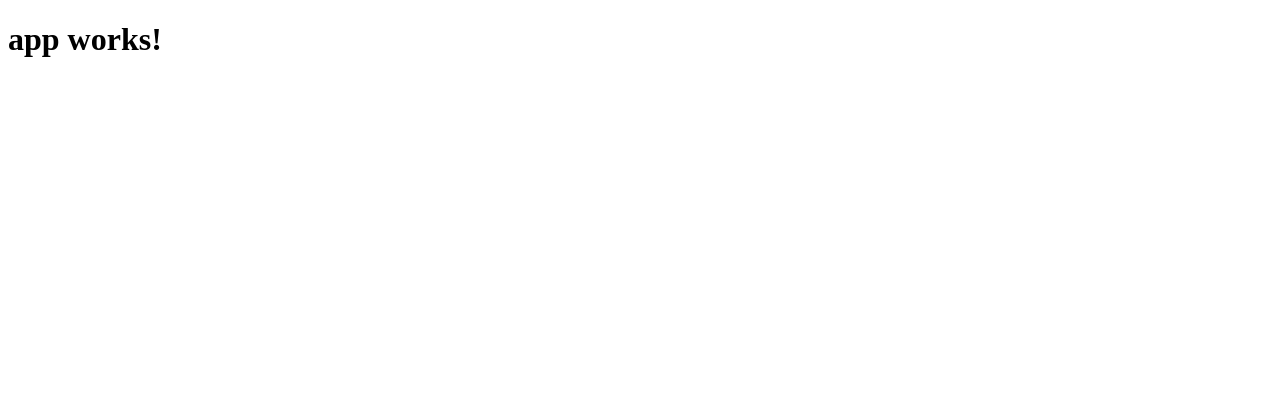
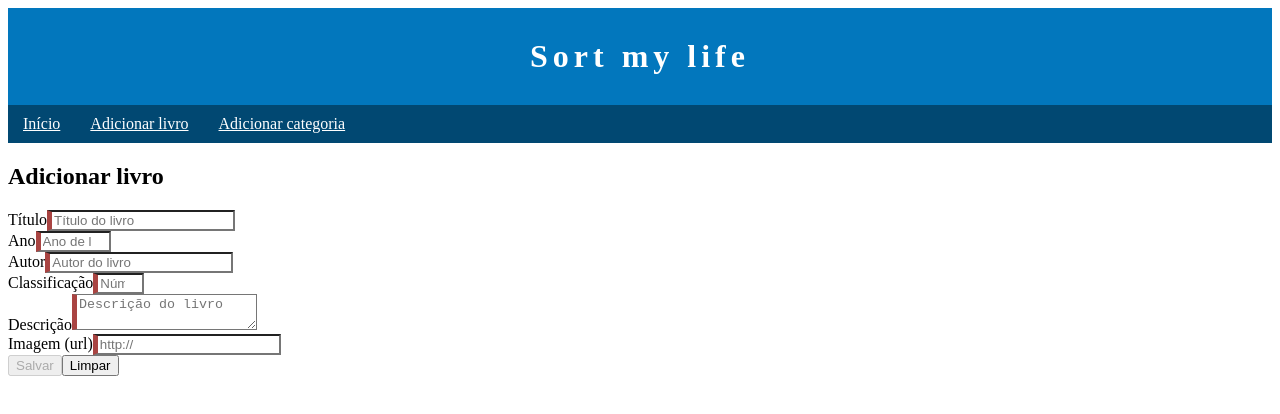
Before and after one commit to EduardoUmpierre/sortmylife-angular, an Angular app: page /livro/novo in a window 1280 px wide. Shown: the top 414 px of the page. Built offline with nearby package versions, Linux system fonts and the light colour scheme.

Commit message:
Container application and book list added

```diff
--- a/src/app/app.component.html
+++ b/src/app/app.component.html
@@ -1,3 +1,5 @@
-<h1>
-  {{title}}
-</h1>
+<app-header title="Sort my life"></app-header>
+
+<div class="container">
+    <router-outlet></router-outlet>
+</div>
--- a/src/app/app.component.ts
+++ b/src/app/app.component.ts
@@ -1,10 +1,17 @@
 import { Component } from '@angular/core';
+import { Book } from 'app/book';
+import { BooksService } from 'app/books.service';
 
 @Component({
-  selector: 'app-root',
-  templateUrl: './app.component.html',
-  styleUrls: ['./app.component.sass']
+    selector: 'app-root',
+    templateUrl: './app.component.html',
+    styleUrls: ['./app.component.sass']
 })
 export class AppComponent {
-  title = 'app works!';
+    books: Book[];
+    title = 'app works!';
+
+    constructor (private booksService: BooksService) {
+        this.books = this.booksService.getAll();
+    }
 }
```
